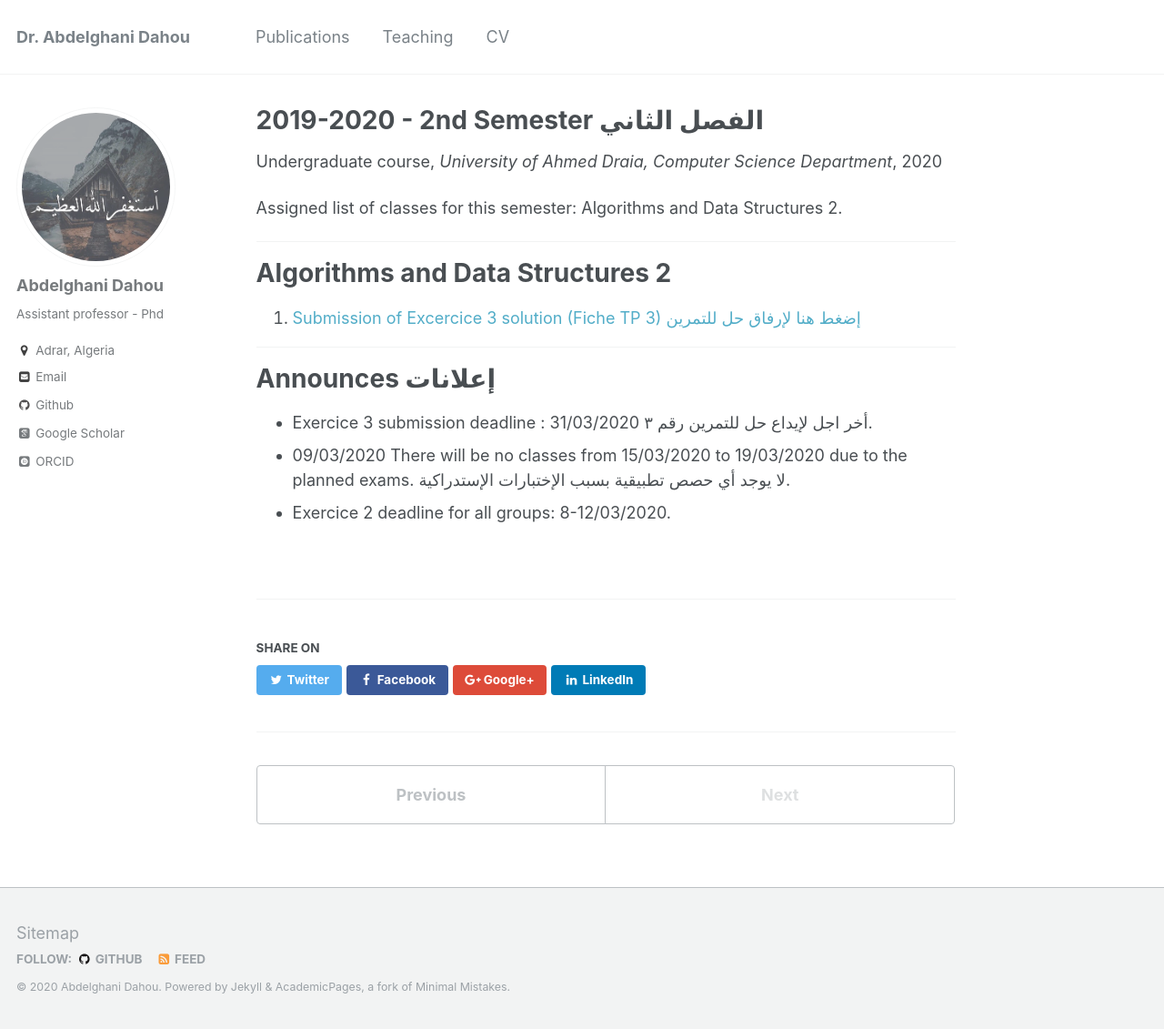
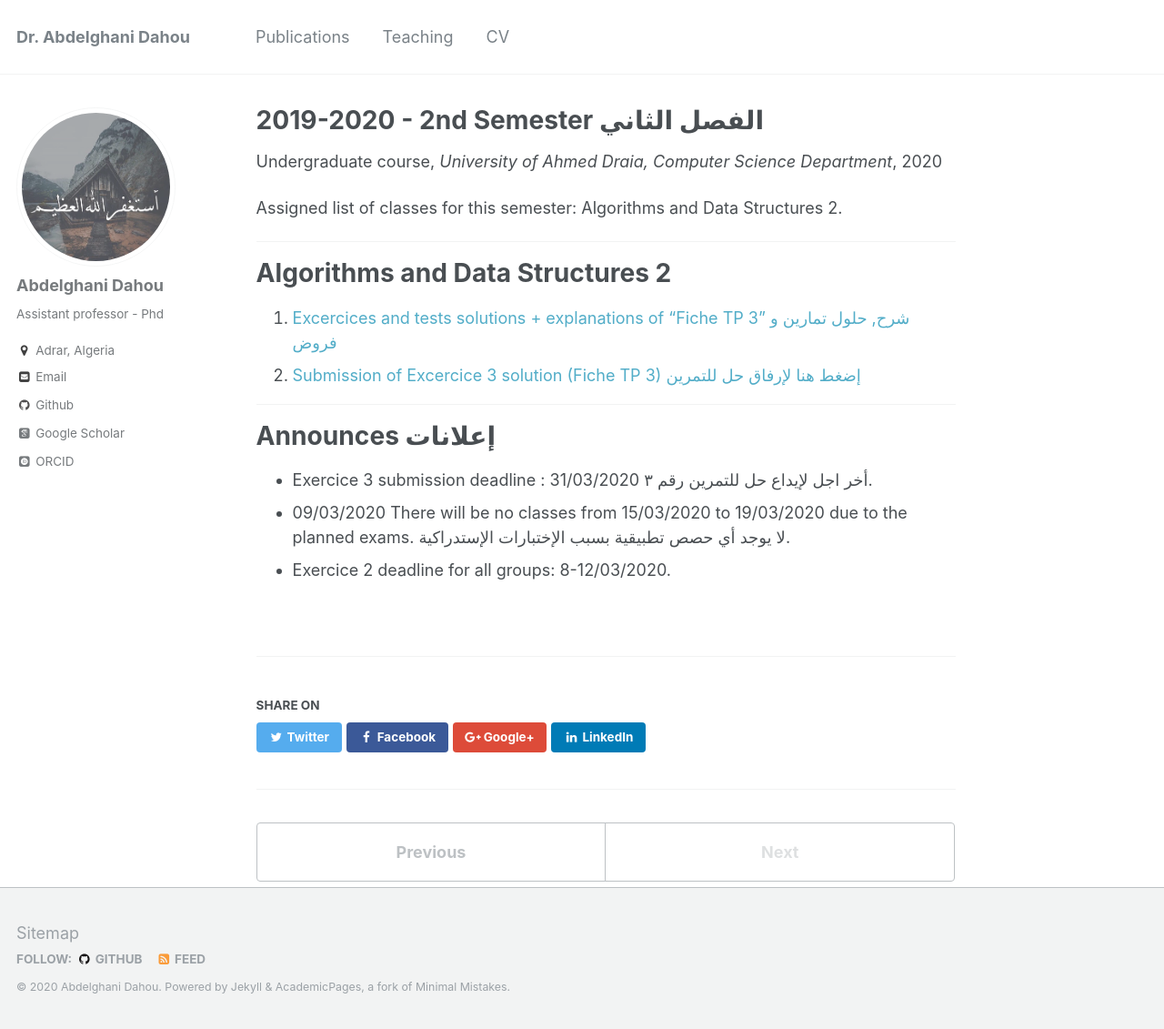
Before and after one commit to dr-dahou-adrar/dr-dahou-adrar.github.io, a Jekyll site: the page built from _teaching/2019-2020-2nd-semester-teaching.md, in a window 1280 px wide and 1131 px high. Shown: the whole window at 91% size. Built offline with Jekyll 4.4.1, drawn with Linux system fonts in a browser that asks for light colours; some web fonts are replaced.

Commit message:
Update 2019-2020-2nd-semester-teaching.md

```diff
--- a/_teaching/2019-2020-2nd-semester-teaching.md
+++ b/_teaching/2019-2020-2nd-semester-teaching.md
@@ -15,8 +15,8 @@ Assigned list of classes for this semester: Algorithms and Data Structures 2.
 Algorithms and Data Structures 2
 ======
 
-
-1. [Submission of Excercice 3 solution (Fiche TP 3) إضغط هنا لإرفاق حل للتمرين](https://forms.gle/HUHxUzirixwaMgzk7)
+1. [Excercices and tests solutions + explanations of "Fiche TP 3" شرح, حلول تمارين و فروض](https://www.notion.so/dahou/5-Fiche-TP03-6bf99212e1fd4d2c89adac28013cd857)
+2. [Submission of Excercice 3 solution (Fiche TP 3) إضغط هنا لإرفاق حل للتمرين](https://forms.gle/HUHxUzirixwaMgzk7)
 
 
 ***
```
